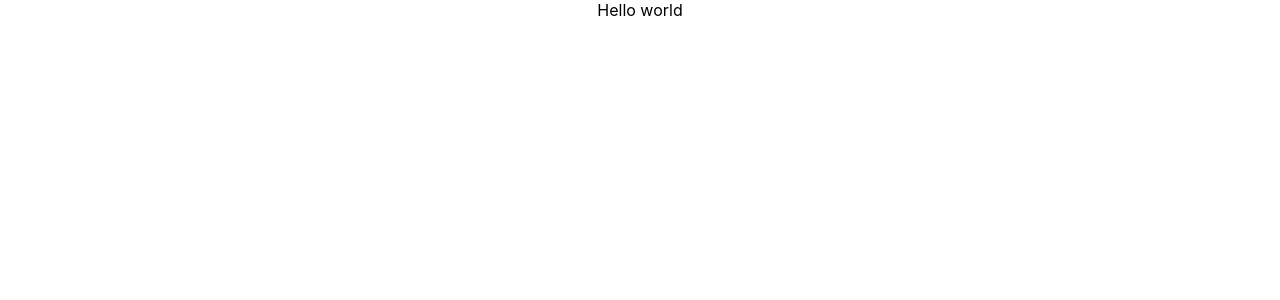
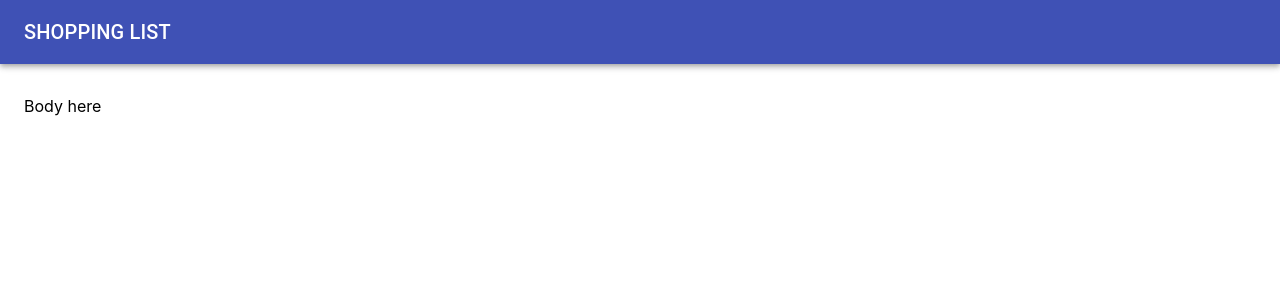
Before and after one commit to seth-riedel/shopping-list, a React (Create React App) app in the folder ui/: page / in a window 1280 px wide. Shown: the top 300 px of the page. Built offline with nearby package versions, Linux system fonts and the light colour scheme.

Commit message:
Added material UI and basic layout

```diff
--- a/ui/package.json
+++ b/ui/package.json
@@ -3,6 +3,7 @@
   "version": "0.1.0",
   "private": true,
   "dependencies": {
+    "@material-ui/core": "^4.12.3",
     "@testing-library/jest-dom": "^5.11.4",
     "@testing-library/react": "^11.1.0",
     "@testing-library/user-event": "^12.1.10",
--- a/ui/src/App.js
+++ b/ui/src/App.js
@@ -1,11 +1,24 @@
+import Container from '@material-ui/core/Container';
+import Typography from '@material-ui/core/Typography';
+import AppBar from '@material-ui/core/AppBar';
+import Toolbar from '@material-ui/core/Toolbar';
+import ShoppingList from './components/ShoppingList';
+
 import './App.css';
 
-function App() {
-  return (
-    <div className="App">
-      Hello world
-    </div>
-  );
-}
+const App = () => (
+  <>
+    <AppBar position="static">
+      <Toolbar>
+        <Typography variant="h6">
+          SHOPPING LIST
+        </Typography>
+      </Toolbar>
+    </AppBar>
+    <Container maxWidth="lg">
+      <ShoppingList />
+    </Container>
+  </>
+);
 
 export default App;
--- /dev/null
+++ b/ui/src/components/ShoppingList.js
@@ -0,0 +1,9 @@
+import Box from '@material-ui/core/Box';
+
+export const ShoppingList = () => (
+  <Box my={ 4 }>
+    Body here
+  </Box>
+);
+
+export default ShoppingList;
```
Also changed, not shown: 1 other file (tests, documents, lock files or other folders).
